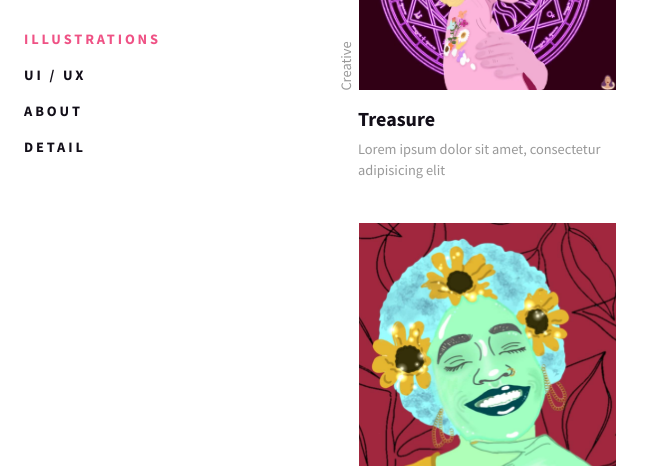
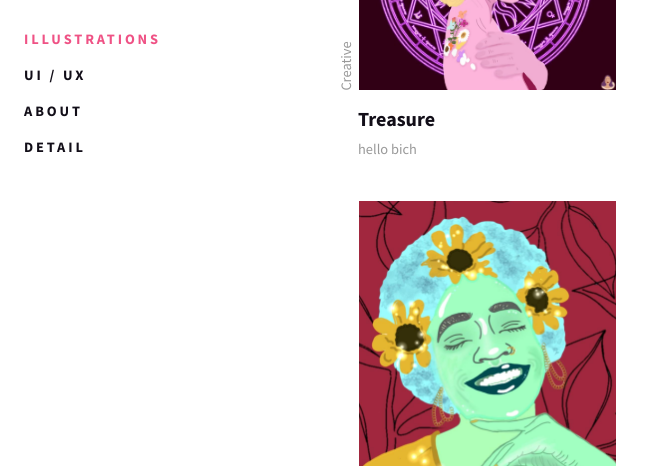
Before and after one commit to Saransh-cpp/ShreyaBhoj.github.io, a plain HTML site: page index.html in a window 1280 px wide. Shown: the part 216-682 px from the top of the page, without its empty margins (0-655 px from the left). Drawn offline with Linux system fonts and the light colour scheme; files that its build step writes are made by us from their sources; no server answers; a script that the page names is missing.

Commit message:
Update index.html

```diff
--- a/index.html
+++ b/index.html
@@ -85,7 +85,7 @@
                 </div>
                 <div class="py-3"><a class="reset-anchor" href="detail.html">
                     <h2 class="h5 listing-item-heading">Treasure</h2></a>
-                  <p class="text-small mb-0 listing-item-description">Lorem ipsum dolor sit amet, consectetur adipisicing elit</p>
+                  <p class="text-small mb-0 listing-item-description">hello bich</p>
                 </div>
               </div>
             </div>
```
